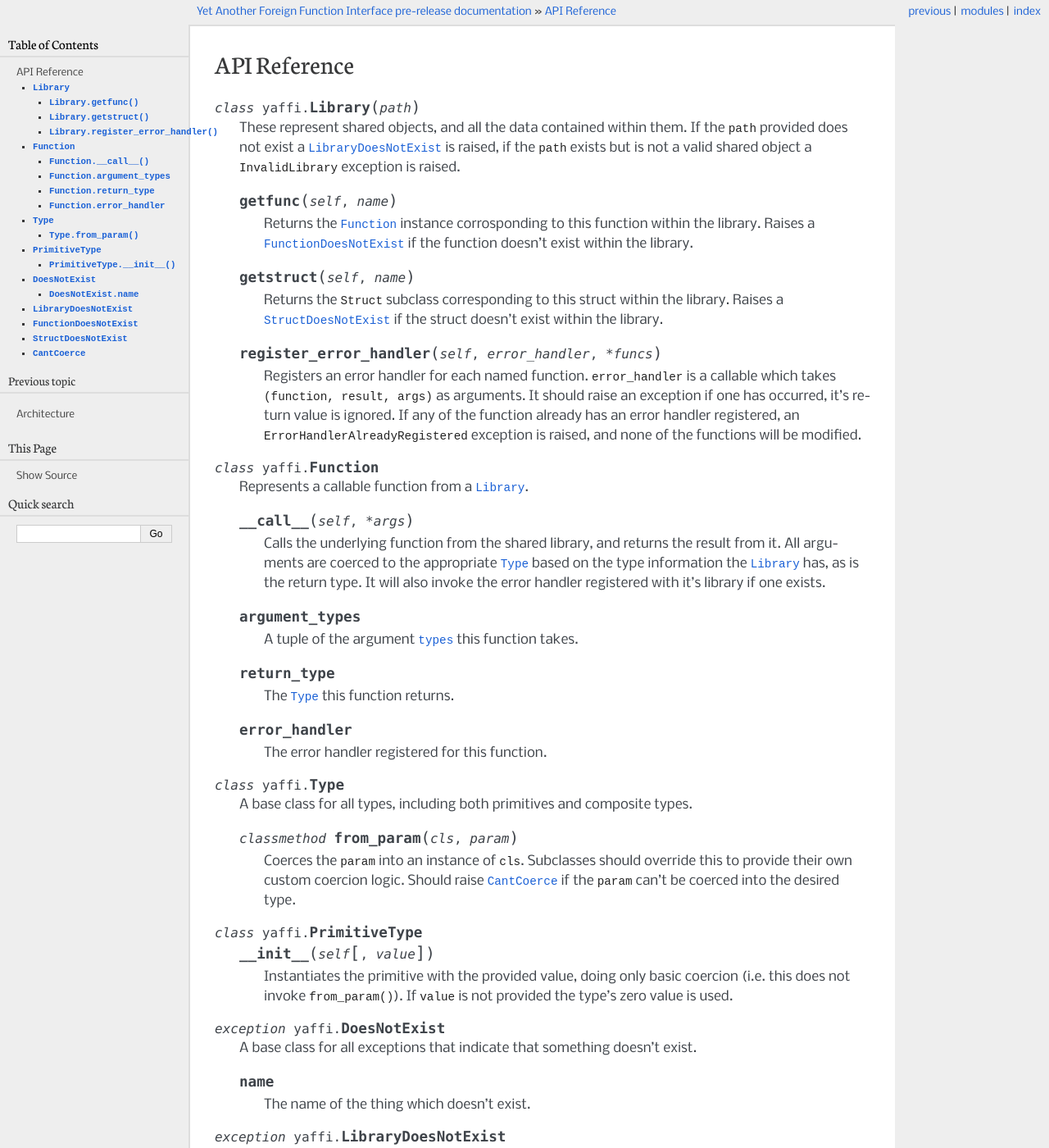
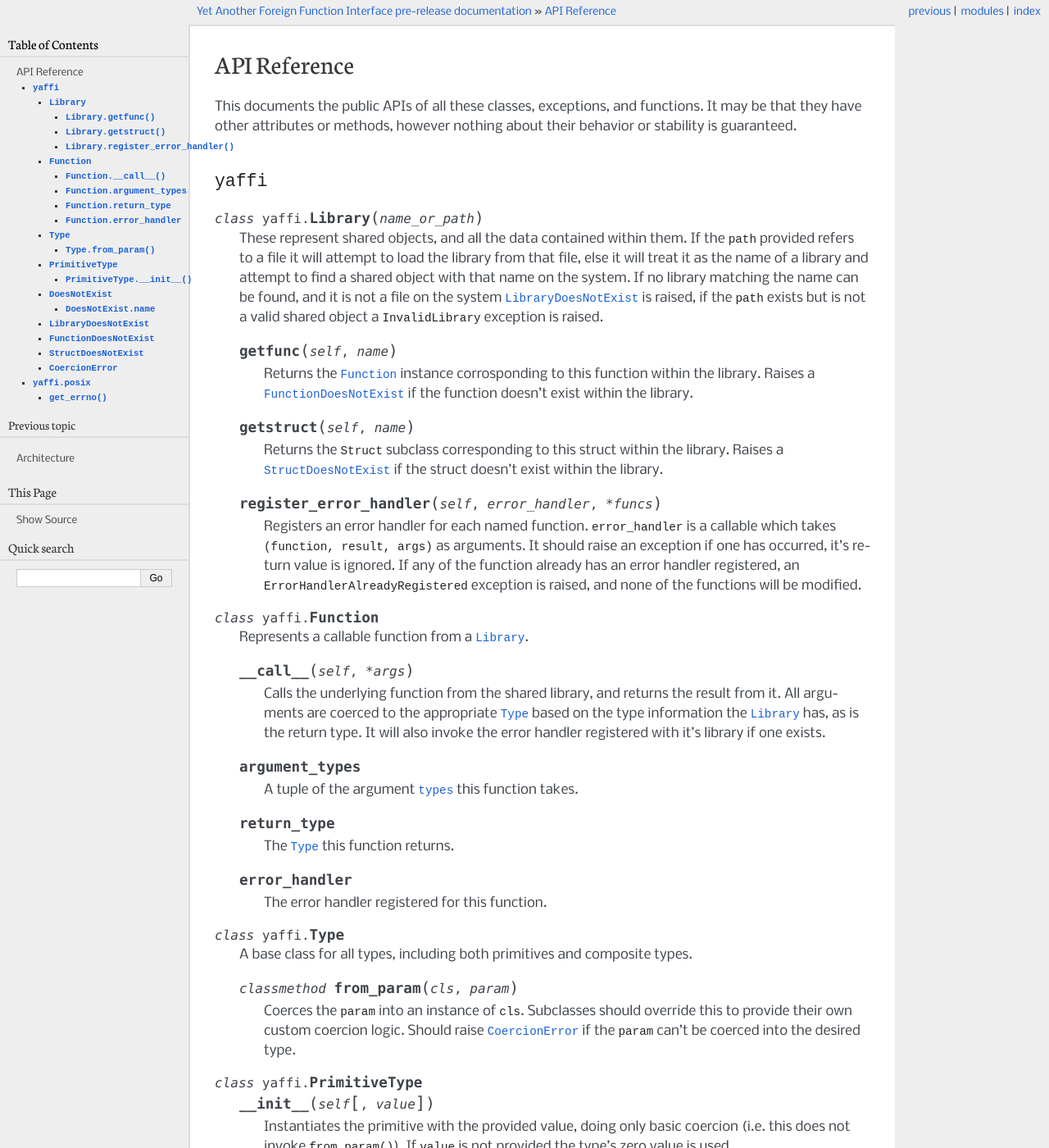
Before and after one commit to alex/yaffi, a Sphinx documentation site: the page built from docs/api.rst, in a window 1280 px wide and 1400 px high. Shown: the whole window at 82% size. Built offline with Sphinx 7.4.7, drawn with Linux system fonts in a browser that asks for light colours; some of the changed text lies outside the part shown.

```diff
--- a/docs/api.rst
+++ b/docs/api.rst
@@ -1,14 +1,24 @@
 API Reference
 =============
 
+This documents the public APIs of all these classes, exceptions, and functions.
+It may be that they have other attributes or methods, however nothing about
+their behavior or stability is guaranteed.
+
 .. py:module:: yaffi
 
-.. py:class:: Library(path)
+``yaffi``
+---------
 
-    These represent shared objects, and all the data contained within them.
-    If the ``path`` provided does not exist a :py:exc:`LibraryDoesNotExist` is
-    raised, if the ``path`` exists but is not a valid shared object a
-    :py:exc:`InvalidLibrary` exception is raised.
+.. py:class:: Library(name_or_path)
+
+    These represent shared objects, and all the data contained within them. If
+    the ``path`` provided refers to a file it will attempt to load the library
+    from that file, else it will treat it as the name of a library and attempt
+    to find a shared object with that name on the system.  If no library
+    matching the name can be found, and it is not a file on the system
+    :py:exc:`LibraryDoesNotExist` is raised, if the ``path`` exists but is not
+    a valid shared object a :py:exc:`InvalidLibrary` exception is raised.
 
     .. py:method:: getfunc(self, name)
 
@@ -64,8 +74,8 @@ API Reference
 
         Coerces the ``param`` into an instance of ``cls``.  Subclasses should
         override this to provide their own custom coercion logic.  Should raise
-        :py:exc:`CantCoerce` if the ``param`` can't be coerced into the desired
-        type.
+        :py:exc:`CoercionError` if the ``param`` can't be coerced into the
+        desired type.
 
 .. py:class:: PrimitiveType
 
@@ -89,4 +99,23 @@ API Reference
 
 .. py:exception:: StructDoesNotExist
 
-.. py:exception:: CantCoerce
+.. py:exception:: CoercionError
+
+
+.. py:module:: yaffi.posix
+
+``yaffi.posix``
+---------------
+
+This module contains helpers for working with the various POSIX functionality.
+
+    .. py:function:: get_errno
+
+        Returns the POSIX ``errno`` set by the last ``yaffi`` call in this
+        thread.
+
+        .. note::
+
+            Due to way ``errno`` works, this is not the same as
+            ``return errno`` in C, the ``errno`` value is cached after each
+            call and this the last cached value.
--- a/docs/index.rst
+++ b/docs/index.rst
@@ -21,5 +21,6 @@ part of the Python standard library since 2.5), and expose a nicer API.
    :maxdepth: 1
 
    ctypes
+   tutorial
    architecture
    api
```
Also changed, not shown: docs/tutorial.rst (added, +85 -0 lines).
